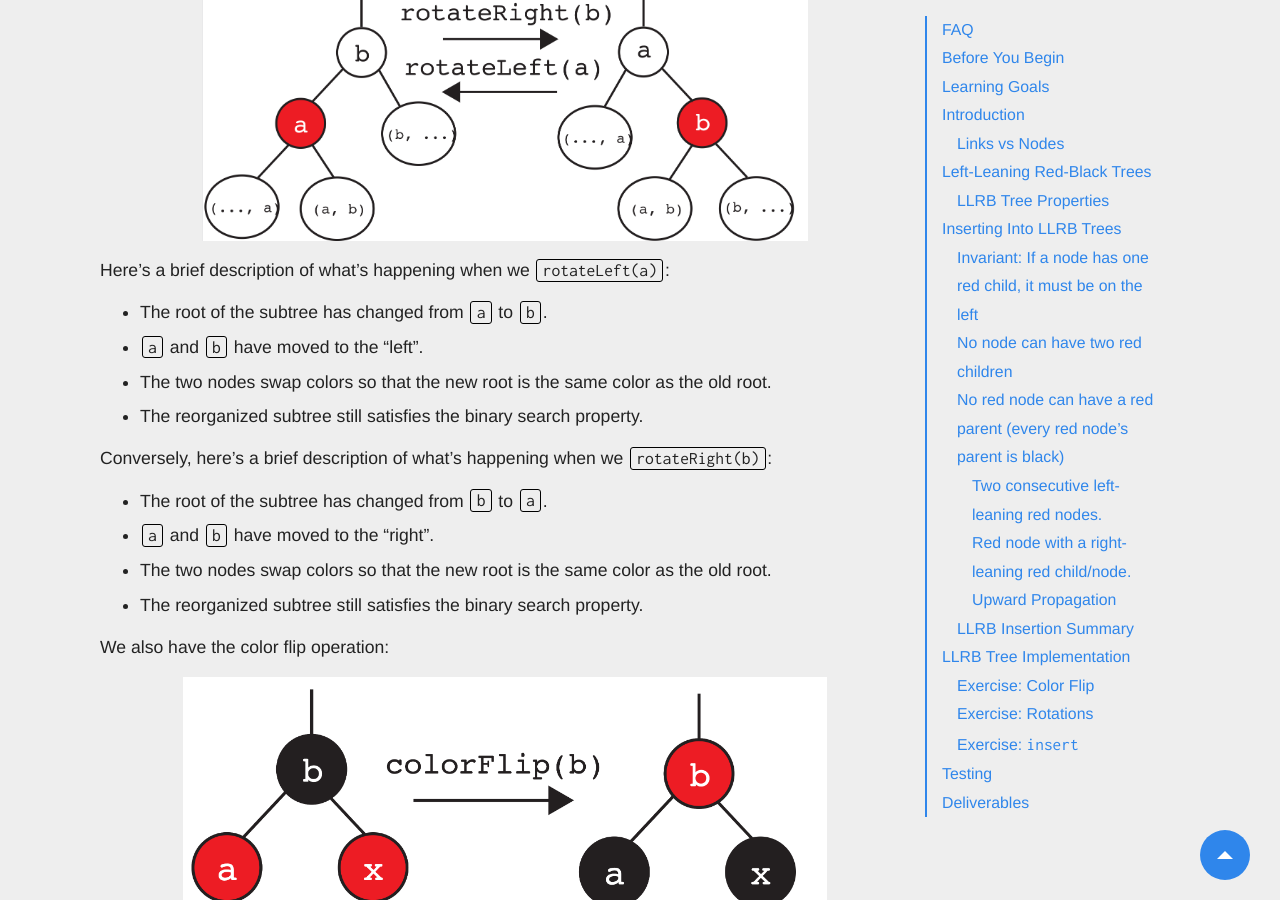
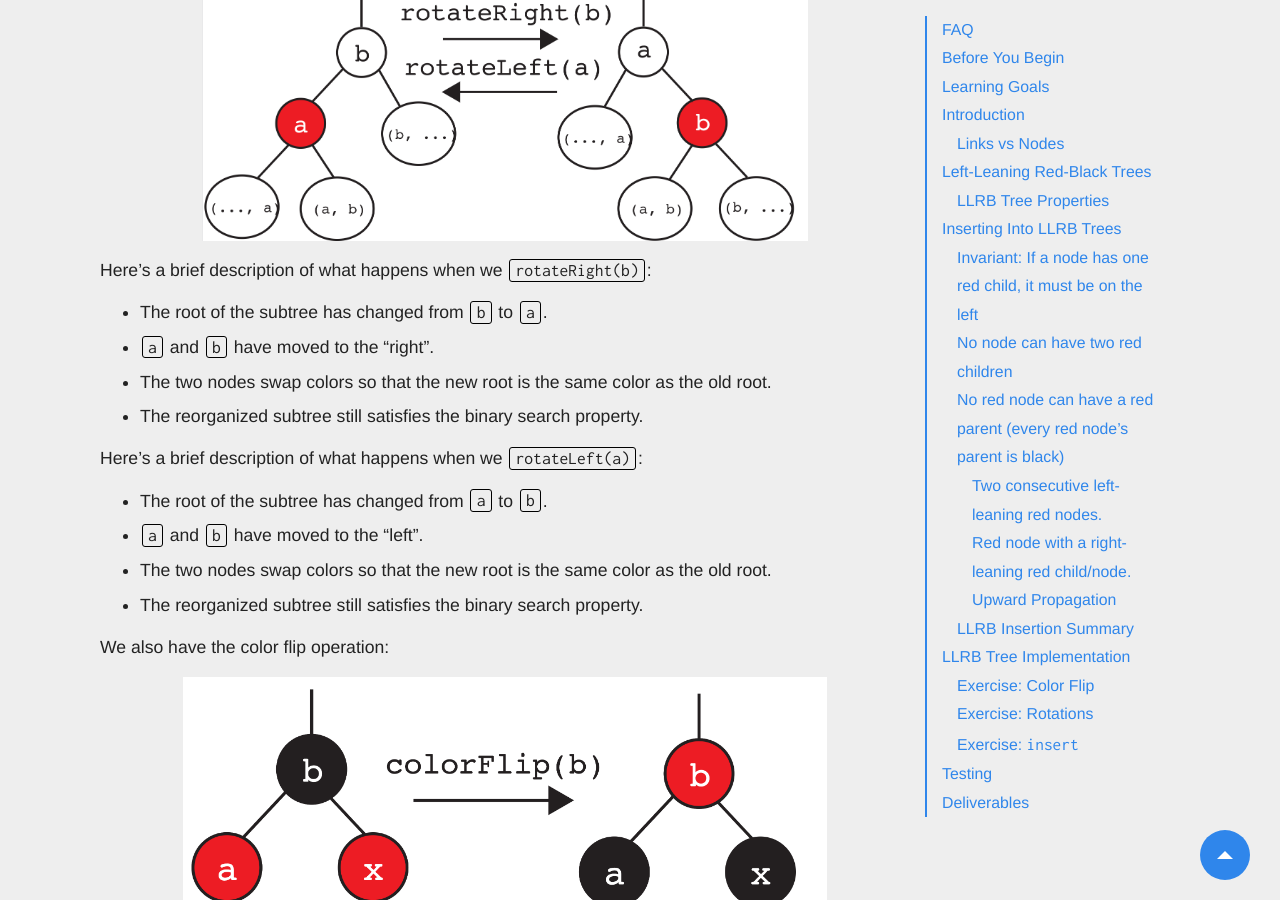
Before and after one commit to Berkeley-CS61B/website-fa23, a Jekyll site: the page built from materials/lab/lab08/index.md, in a window 1280 px wide and 900 px high, scrolled down 7025 px. Built offline with Jekyll 4.4.1, drawn with Linux system fonts in a browser that asks for light colours; nearby versions of some CDN libraries; comment, search, counter and statistics services are not loaded.

Commit message:
Flip rotation description

```diff
--- a/materials/lab/lab08/index.md
+++ b/materials/lab/lab08/index.md
@@ -236,16 +236,16 @@ up into their parent's position:
 
 ![](img/rotations_summary.png){: style="max-height: 250px;" }
 
-Here's a brief description of what's happening when we `rotateLeft(a)`:
+Here's a brief description of what happens when we `rotateRight(b)`:
+- The root of the subtree has changed from `b` to `a`.
+- `a` and `b` have moved to the "right".
+- The two nodes swap colors so that the new root is the same color as the old root.
+- The reorganized subtree still satisfies the binary search property.
+
+Here's a brief description of what happens when we `rotateLeft(a)`:
 
 - The root of the subtree has changed from `a` to `b`.
 - `a` and `b` have moved to the "left".
-- The two nodes swap colors so that the new root is the same color as the old root.
-- The reorganized subtree still satisfies the binary search property.
-
-Conversely, here's a brief description of what's happening when we `rotateRight(b)`:
-- The root of the subtree has changed from `b` to `a`.
-- `a` and `b` have moved to the "right".
 - The two nodes swap colors so that the new root is the same color as the old root.
 - The reorganized subtree still satisfies the binary search property.
 
```
